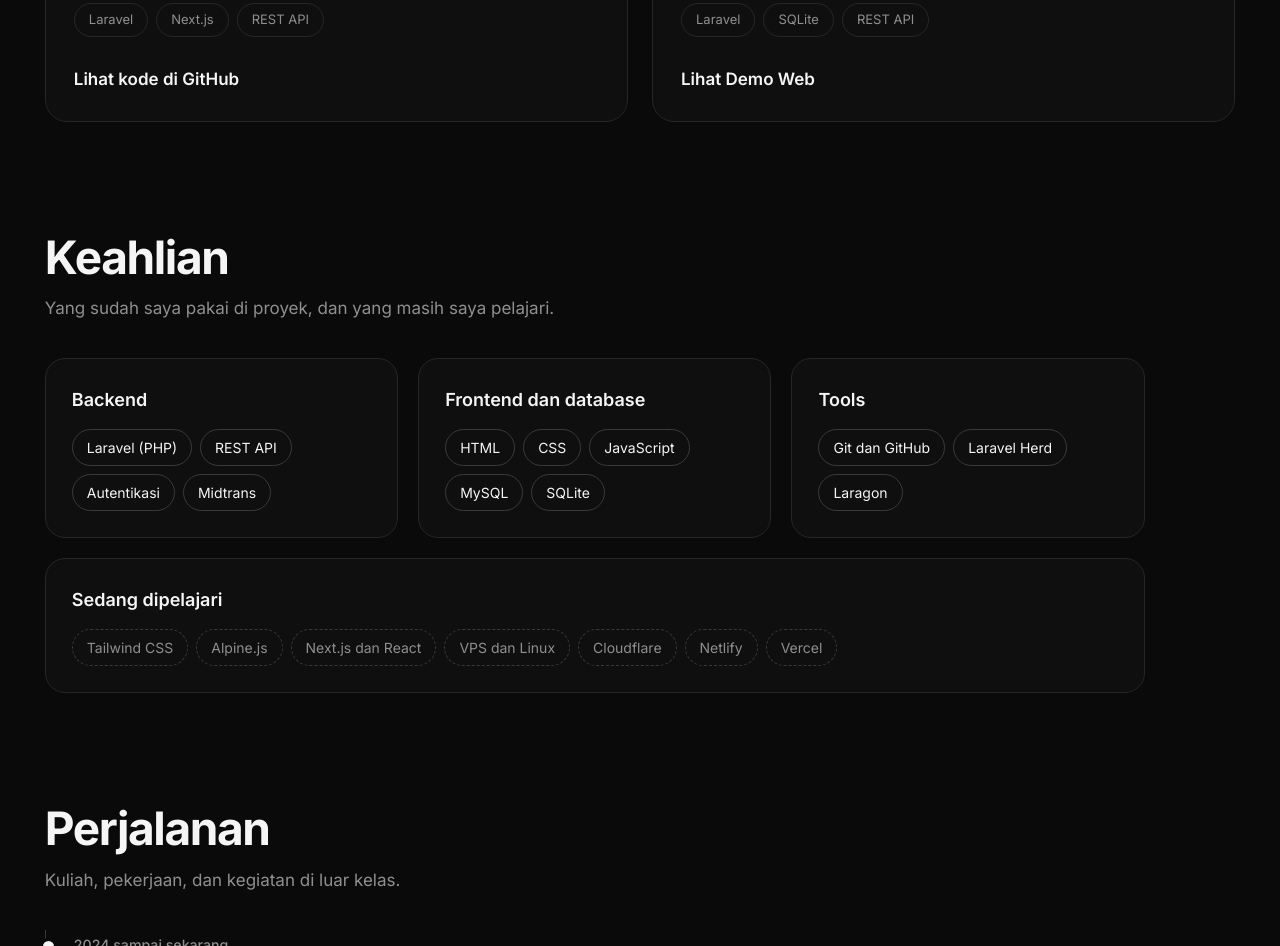
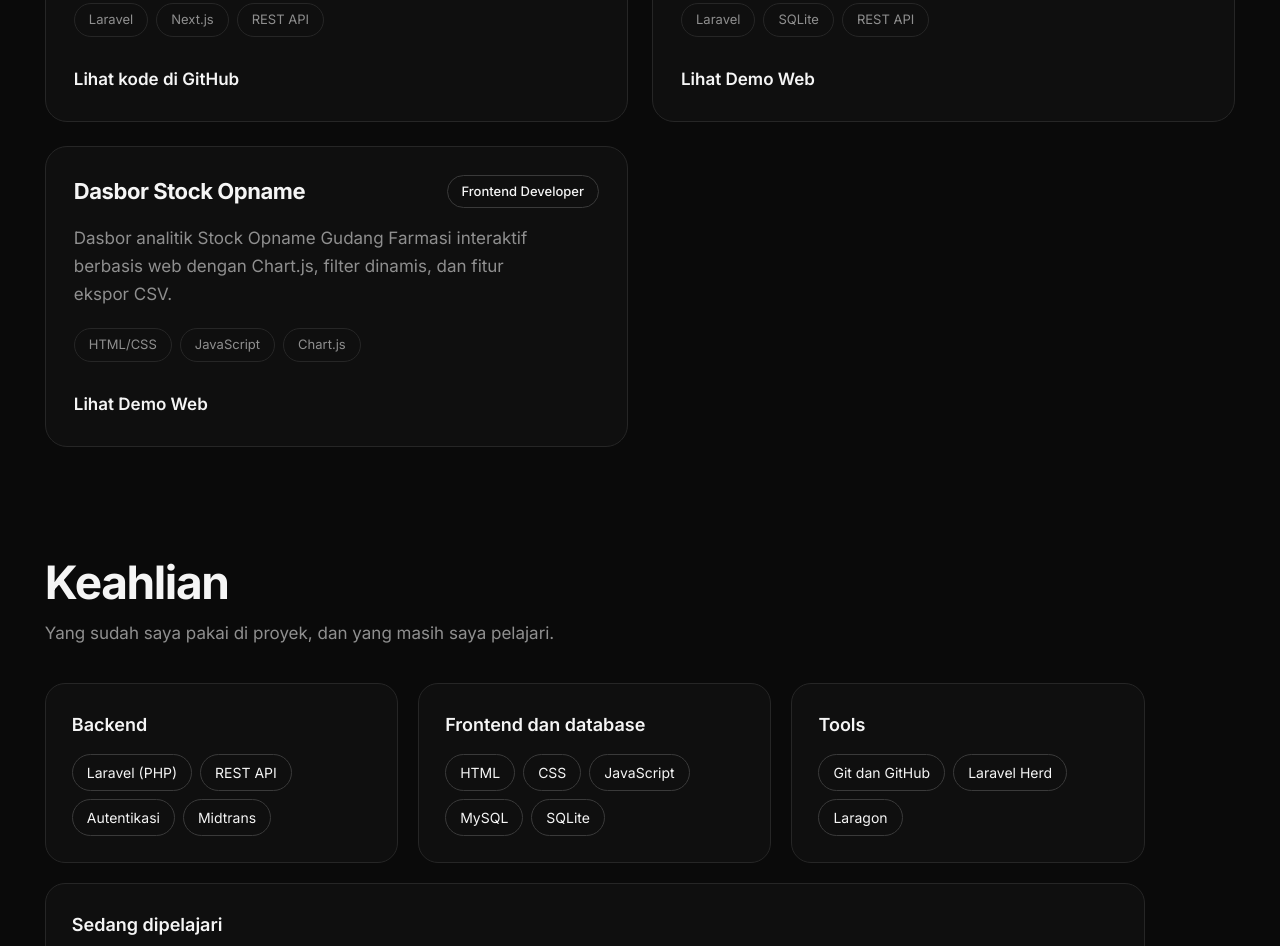
Before and after one commit to hamdirafi/Ahmad_Rafi_Hamdi, a plain HTML site: page index.html in a window 1280 px wide. Shown: the part 1541-2487 px from the top of the page. Drawn offline with Linux system fonts and the light colour scheme.

Commit message:
tambah proyek dashboard stock opname ke portofolio

```diff
--- a/index.html
+++ b/index.html
@@ -56,8 +56,8 @@
       </div>
       <div class="id">
         <!-- Foto: simpan di folder yang sama dengan file ini, dengan nama foto.jpeg
-           (nama foto.jpg, foto.png, atau foto.webp juga dicoba otomatis).
-           Kalau tidak ada yang cocok, tampil inisial RH. -->
+            (nama foto.jpg, foto.png, atau foto.webp juga dicoba otomatis).
+            Kalau tidak ada yang cocok, tampil inisial RH. -->
         <div class="foto">
           <span class="inisial" aria-hidden="true">RH</span>
           <img src="foto.jpeg" alt="Foto Ahmad Rafi Hamdi" width="400" height="500"
@@ -119,6 +119,18 @@
           <div class="tags"><span class="tag">Laravel</span><span class="tag">SQLite</span><span class="tag">REST
               API</span></div>
           <a class="repo" href="https://anantha1628.github.io/projek_bisnis/" target="_blank"
+            rel="noopener noreferrer">Lihat Demo Web</a>
+        </article>
+
+        <article class="kartu">
+          <div class="kartu-atas">
+            <h3>Dasbor Stock Opname</h3><span class="peran">Frontend Developer</span>
+          </div>
+          <p class="desc">Dasbor analitik Stock Opname Gudang Farmasi interaktif berbasis web dengan Chart.js, filter
+            dinamis, dan fitur ekspor CSV.</p>
+          <div class="tags"><span class="tag">HTML/CSS</span><span class="tag">JavaScript</span><span
+              class="tag">Chart.js</span></div>
+          <a class="repo" href="https://hamdirafi.github.io/dashboard-stock-opname-farmasi/" target="_blank"
             rel="noopener noreferrer">Lihat Demo Web</a>
         </article>
 
```
